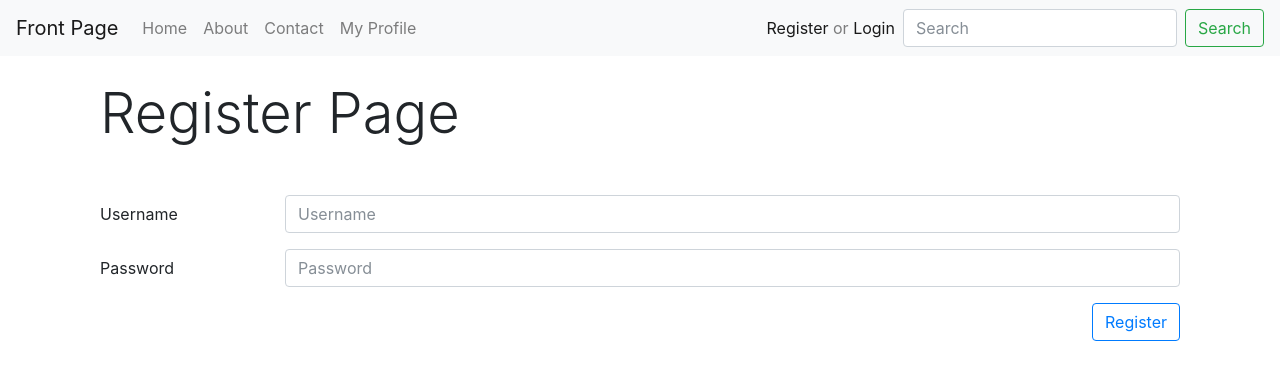
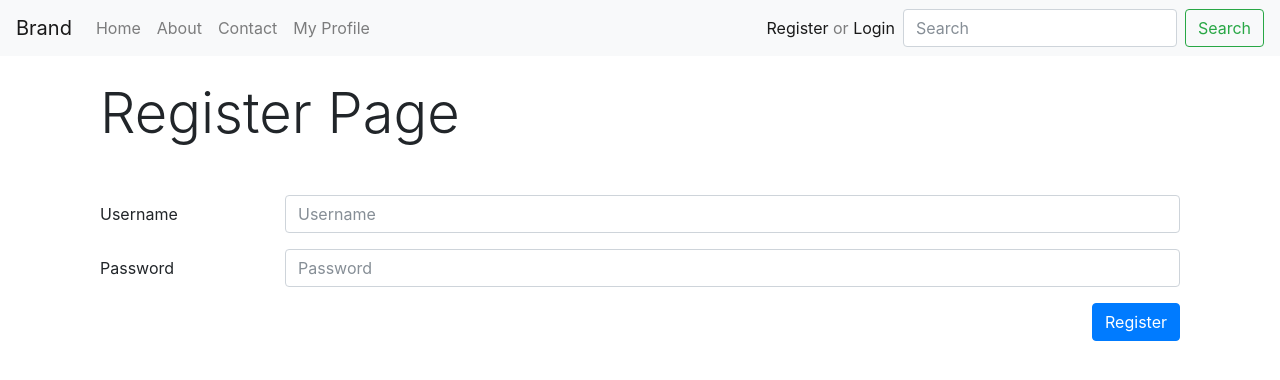
Before and after one commit to justfer/djangoprototype, a Django app: page /register/ in a window 1280 px wide. Shown: the top 380 px of the page. Run offline with Django 3.2, Linux system fonts and the light colour scheme; some libraries are stand-ins or nearby versions.

Commit message:
Very Little Fixes

```diff
--- a/basic/templates/login/register.html
+++ b/basic/templates/login/register.html
@@ -18,7 +18,7 @@
           <input type="password" class="form-control" id="inputPassword" placeholder="Password">
         </div>
       </div>
-      <button type="submit" class="btn btn-outline-primary float-right">Register</button>
+      <button type="submit" class="btn btn-primary float-right">Register</button>
     </form>
   </div>
 
--- a/basic/templates/snippets/nav.html
+++ b/basic/templates/snippets/nav.html
@@ -1,5 +1,5 @@
 <nav class="navbar sticky-top navbar-expand-lg navbar-light bg-light">
-        <a class="navbar-brand" href="/">Front Page</a>
+        <a class="navbar-brand" href="/">Brand</a>
         <button class="navbar-toggler" type="button" data-toggle="collapse" data-target="#navbarSupportedContent" aria-controls="navbarSupportedContent" aria-expanded="false" aria-label="Toggle navigation">
           <span class="navbar-toggler-icon"></span>
         </button>
--- a/pip-selfcheck.json
+++ b/pip-selfcheck.json
@@ -1 +1 @@
-{"last_check":"2017-11-29T06:21:20Z","pypi_version":"9.0.1"}
+{"last_check":"2017-12-01T05:50:17Z","pypi_version":"9.0.1"}
```
Also changed, not shown: 10 other files.
